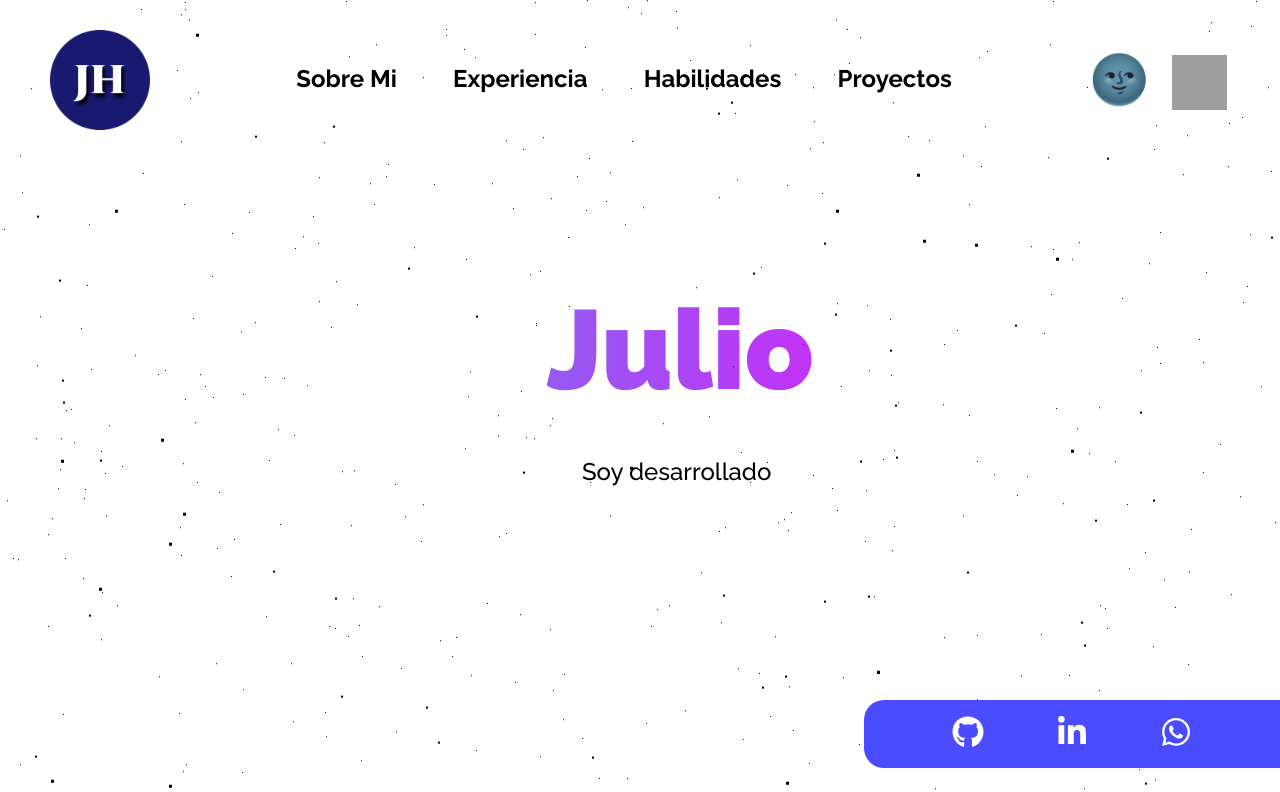
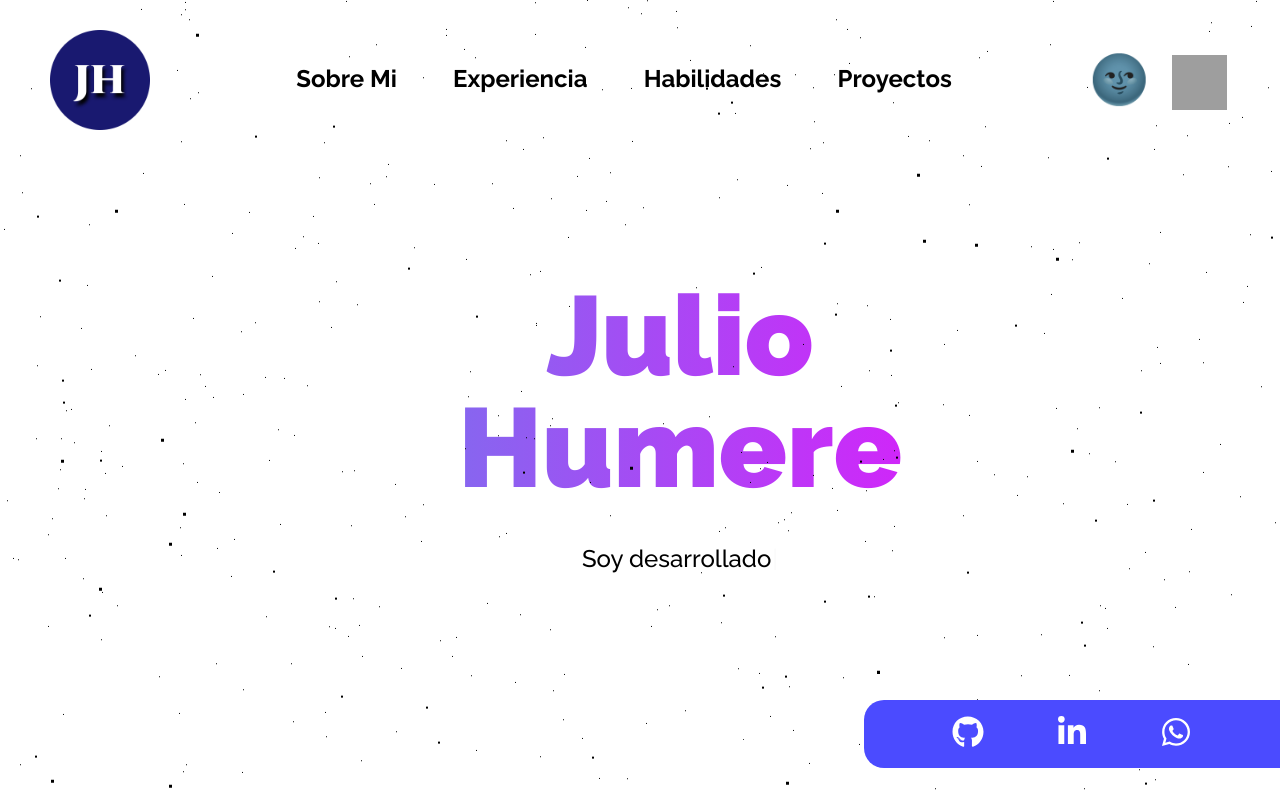
Before and after one commit to Julihumere/portfolio-Julio-Humere, a Next.js app: page / in a window 1280 px wide. Shown: the top 792 px of the page. Built offline with nearby package versions, Linux system fonts and the light colour scheme; grey boxes are pictures that could not be loaded.

Commit message:
fix nombre

```diff
--- a/Components/Home.jsx
+++ b/Components/Home.jsx
@@ -8,9 +8,7 @@ export default function HomePage({ props }) {
     <div className={styles.Home__container} id="/">
       <div className={styles.Home__divMayor}>
         <div className={styles.Home__divTitle}>
-          <div>
-            <h1>Julio Humere</h1>
-          </div>
+          <h1>Julio Humere</h1>
           <div className={styles.Home__divTypewriter}>
             <h2 className={styles.Home__typewriter}>
               <Typewriter
@@ -25,13 +23,21 @@ export default function HomePage({ props }) {
         </div>
       </div>
       <div className={styles.Home__socialNetworks}>
-        <a href="https://github.com/Julihumere" target="_blank">
+        <a
+          href="https://github.com/Julihumere"
+          target="_blank"
+          rel="noreferrer"
+        >
           <FaGithub className={styles.Home__item__socialNetworks} />
         </a>
-        <a href="https://www.linkedin.com/in/juli-humere/" target="_blank">
+        <a
+          href="https://www.linkedin.com/in/juli-humere/"
+          target="_blank"
+          rel="noreferrer"
+        >
           <FaLinkedinIn className={styles.Home__item__socialNetworks} />
         </a>
-        <a href="https://wa.link/h0b3bf" target="_blank">
+        <a href="https://wa.link/h0b3bf" target="_blank" rel="noreferrer">
           <FaWhatsapp className={styles.Home__item__socialNetworks} />
         </a>
       </div>
--- a/styles/Home.module.css
+++ b/styles/Home.module.css
@@ -50,11 +50,11 @@
 }
 
 .Home__divTitle h1 {
-  height: 110px;
   font-size: 7rem;
   margin: 0;
+  padding: 20px 0;
   width: 100%;
-  font-weight: 900;
+  font-weight: 800;
   background: linear-gradient(90deg, #00dbde, #fc00ff);
   -webkit-background-clip: text;
   -webkit-text-fill-color: transparent;
```
